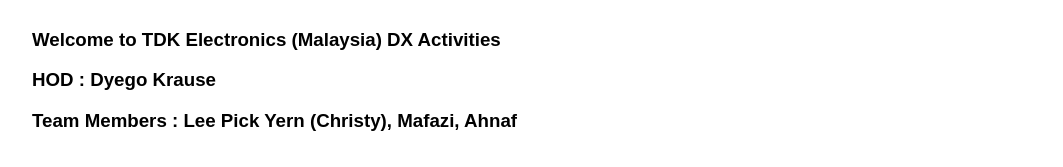
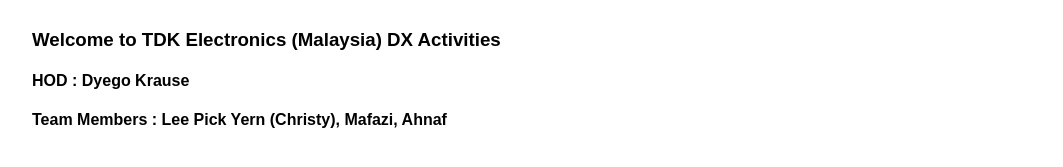
Before and after one commit to Christy-Lpy/i4.0brochure, a plain HTML site: page index.html in a window 1280 px wide. Shown: the top 167 px of the page, without its empty margins (108-1171 px from the left). Drawn offline with Linux system fonts and the light colour scheme.

Commit message:
index.html

```diff
--- a/index.html
+++ b/index.html
@@ -38,8 +38,8 @@
 <body>
     <div class="container">
      <h3>Welcome to TDK Electronics (Malaysia) DX Activities</h3>
-    <h3> HOD : Dyego Krause</h3>
-    <h3>Team Members : Lee Pick Yern (Christy), Mafazi, Ahnaf</h3><br/>
+    <h4> HOD : Dyego Krause</h4>
+    <h4>Team Members : Lee Pick Yern (Christy), Mafazi, Ahnaf</h4><br/>
 
 
     <img src="PPD_i40_platform introduction (JB).gif" Class="Cool-GIF">
```
